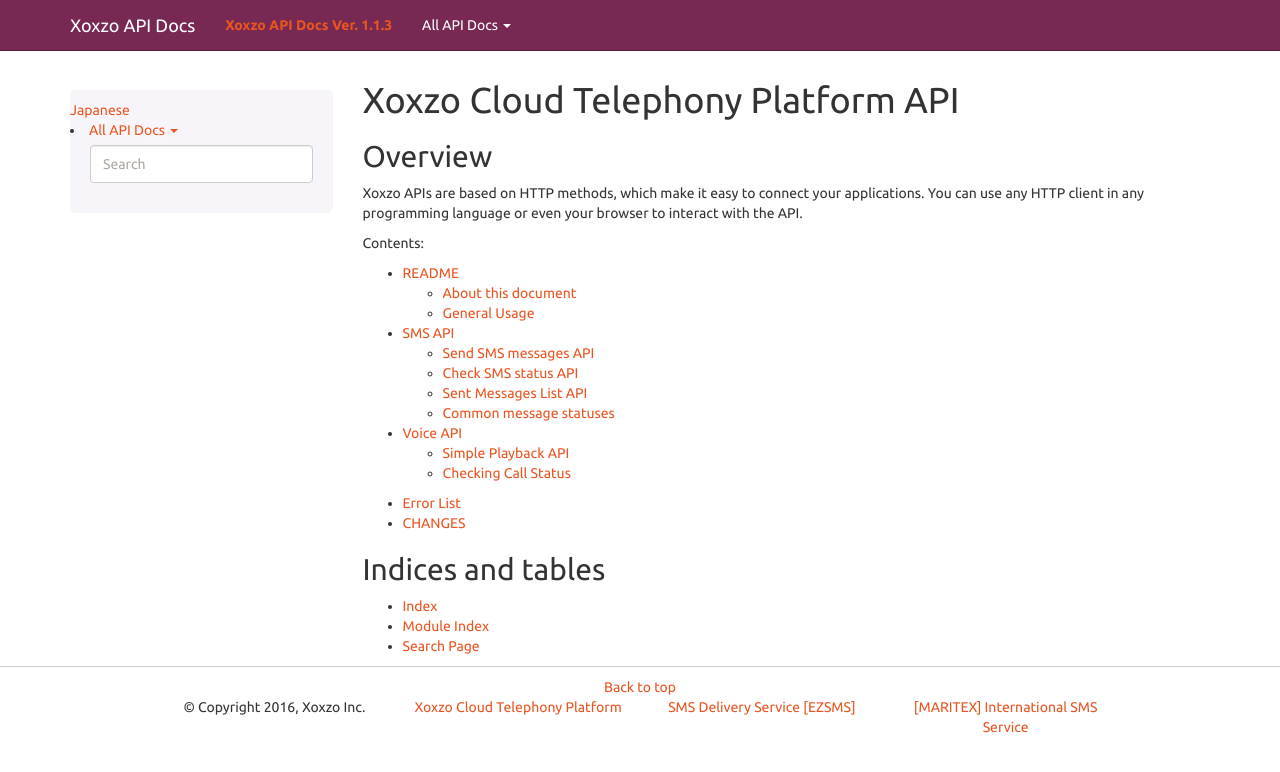
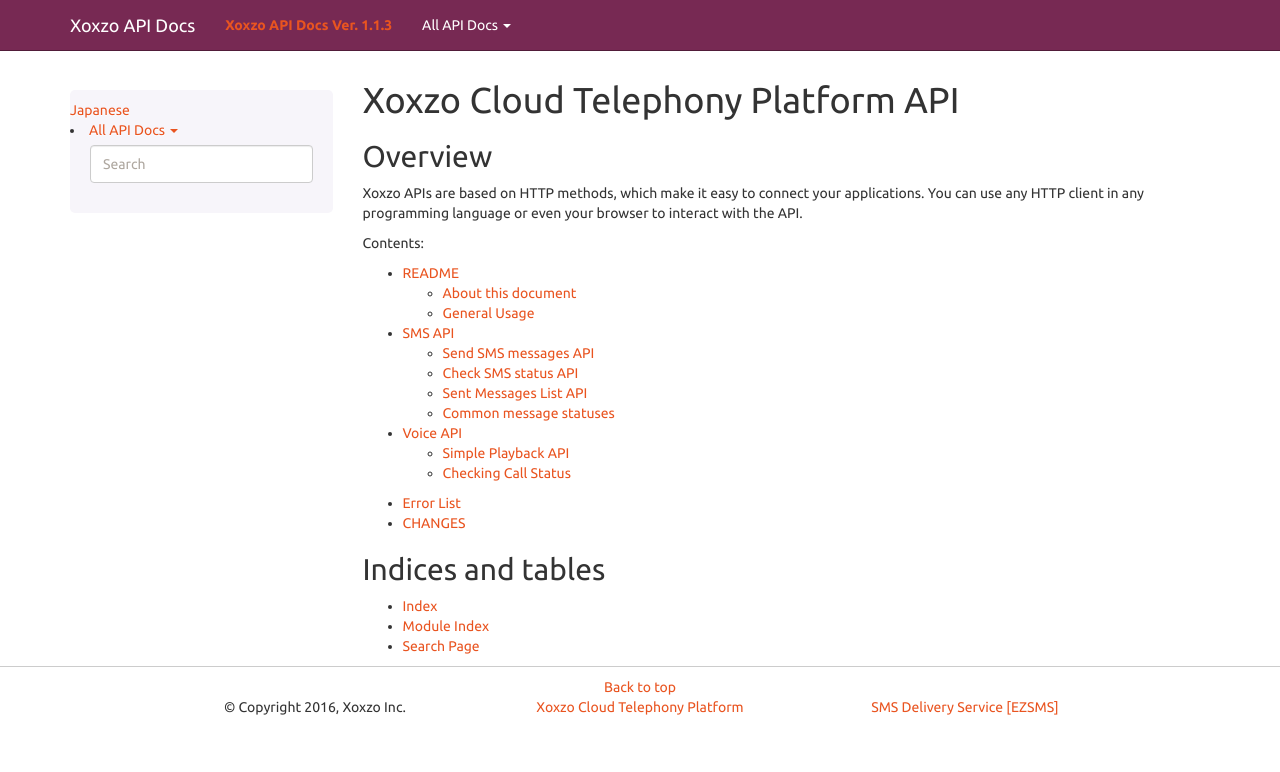
Before and after one commit to xoxzo/docs.xoxzo.com, a Sphinx documentation site: the page built from source/index.rst, in a window 1280 px wide. Shown: the top 772 px of the page. Built offline with Sphinx 7.4.7, drawn with Linux system fonts in a browser that asks for light colours.

Commit message:
X4CTFE-70 Remove maritex links

```diff
--- a/source/_templates/layout.html
+++ b/source/_templates/layout.html
@@ -54,7 +54,7 @@
     <div class="row h3o_topbottom_small_padding_b">
       <div class="col-md-10 col-md-offset-1">
         <div class="row">
-          <div class="col-md-3 text-center">
+          <div class="col-md-4 text-center">
             {%- if show_copyright %}
               {%- if hasdoc('copyright') %}
                 {% trans path=pathto('copyright'), copyright=copyright|e %}&copy; <a href="{{ path }}">Copyright</a> {{ copyright }}.{% endtrans %}<br/>
@@ -68,16 +68,13 @@
             {%- if show_sphinx %}
               {% trans sphinx_version=sphinx_version|e %}Created using <a href="http://sphinx-doc.org/">Sphinx</a> {{ sphinx_version }}.{% endtrans %}<br/>
             {%- endif %}
-          </div><!-- col-md-3 -->
-          <div class="col-md-3 text-center">
+          </div><!-- col-md-4 -->
+          <div class="col-md-4 text-center">
           {% trans %}<a href="https://www.xoxzo.com/en/">Xoxzo Cloud Telephony Platform</a>{% endtrans %}
-          </div><!-- col-md-3 -->
-          <div class="col-md-3 text-center">
+          </div><!-- col-md-4 -->
+          <div class="col-md-4 text-center">
           <a href="https://www.ezsms.biz/ja/">{% trans %}SMS Delivery Service [EZSMS]{% endtrans %}</a>
-          </div><!-- col-md-3 -->
-          <div class="col-md-3 text-center">
-          {% trans %}<a href="http://www.maritex.jp/en/">[MARITEX] International SMS Service</a>{% endtrans %}
-          </div><!-- col-md-3 -->
+          </div><!-- col-md-4 -->
         </div><!-- row -->
       </div><!-- col-md-8 -->
     </div><!-- row -->
```
Also changed, not shown: 1 other file.
